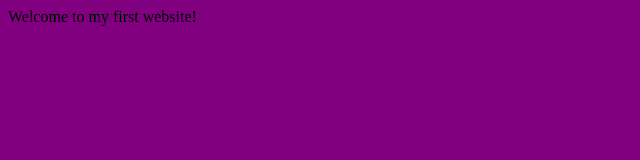
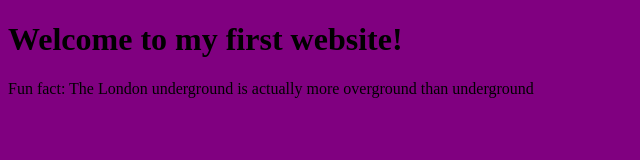
Before and after one commit to ZevMn/ZevMn.github.io, a plain HTML site: page index.html in a window 1280 px wide. Shown: the whole page, without its empty margins (0-640 px from the left). Drawn offline with Linux system fonts and the light colour scheme.

Commit message:
Edited text properly this time

```diff
--- a/index.html
+++ b/index.html
@@ -13,7 +13,8 @@
 </head>
 <body>
 
-Welcome to my first website!
+	<h1> Welcome to my first website! </h1>
+	<p> Fun fact: The London underground is actually more overground than underground </p>
 
 
 </body>
```
